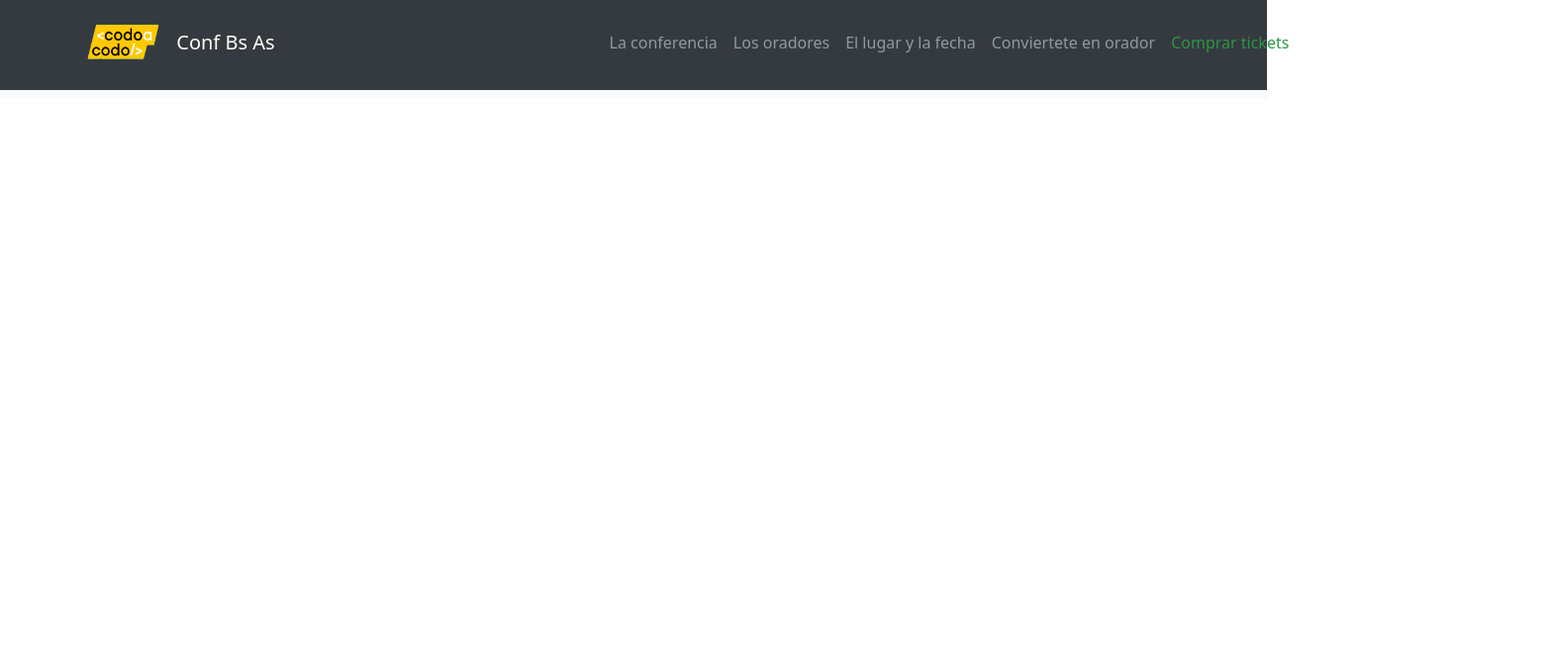
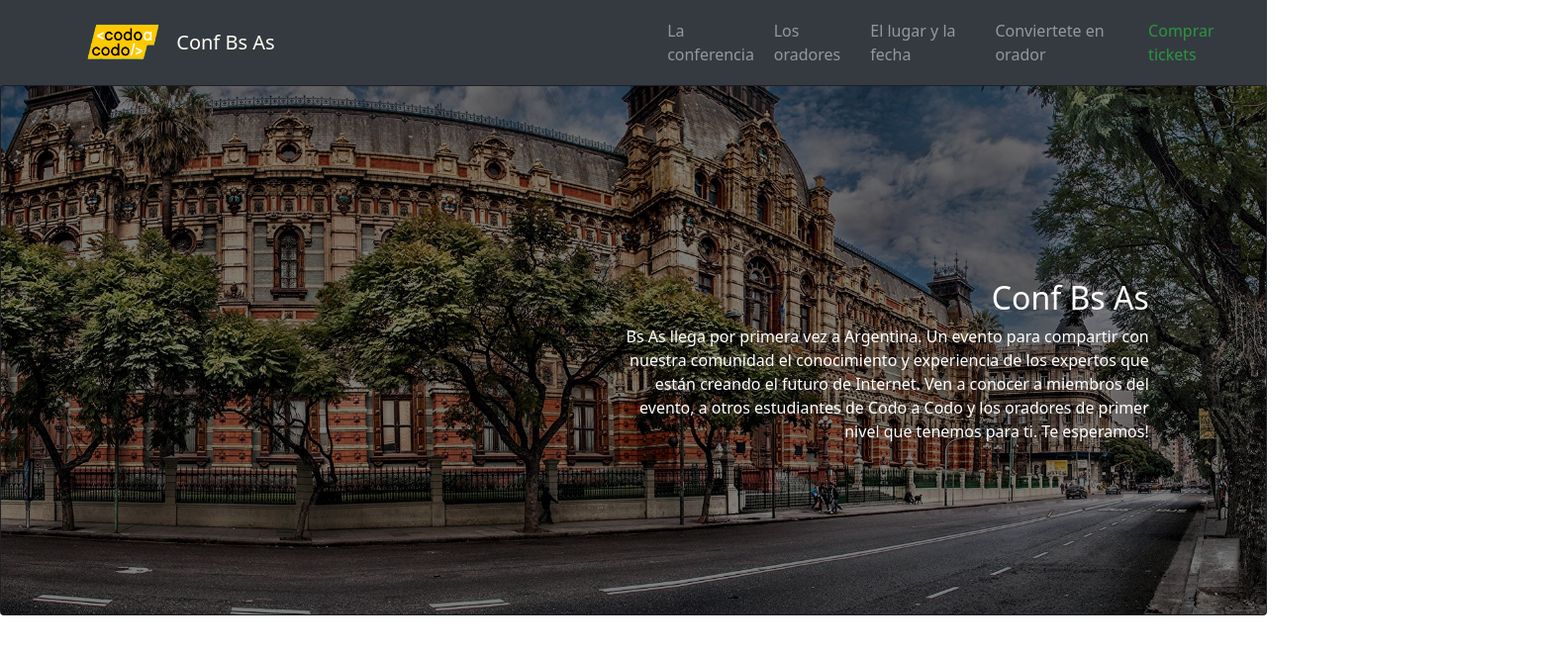
Before and after one commit to MGN97/Tp-integrador-front-end, a website: page index.html in a window 1280 px wide. Shown: the whole page at 99% size, 1569 px wide, since content can reach past the window. Drawn offline with nearby package versions, Linux system fonts and the light colour scheme.

Commit message:
sigo modificando

```diff
--- a/css/mis_estilos.css
+++ b/css/mis_estilos.css
@@ -16,8 +16,7 @@
 }
 
 #mov-menu {
-    position: relative;
-    left: 24%;
+    margin-left: 45vh;
 }
 
 .color-letras-menu {
@@ -39,3 +38,23 @@
 #letras-comprar:hover {
     color: #fefdf3;
 }
+
+#card1 {
+    margin-top: -1%;
+}
+
+#degrade {
+    position: relative;
+}
+
+#arriba {
+    position: absolute;
+    bottom: 0%;
+    opacity: 0.5;
+}
+
+#text-card {
+    text-align: right;
+    margin-right: 8%;
+    margin-top: 14%;
+}
--- a/index.html
+++ b/index.html
@@ -21,8 +21,8 @@
             <button class="navbar-toggler" type="button" data-bs-toggle="collapse" data-bs-target="#navbarNavAltMarkup" aria-controls="navbarNavAltMarkup" aria-expanded="false" aria-label="Toggle navigation">
             <span class="navbar-toggler-icon"></span>
             </button>
-            <div id="mov-menu" class="collapse navbar-collapse" id="navbarNavAltMarkup">
-                <div class="navbar-nav">
+            <div class="collapse navbar-collapse" id="navbarNavAltMarkup">
+                <div id="mov-menu" class="navbar-nav">
                     <a id="letras-menu-mouse" class="nav-link active" href="#">La conferencia</a>
                     <a id="letras-menu-mouse" class="nav-link active" href="#">Los oradores</a>
                     <a id="letras-menu-mouse" class="nav-link active" href="#">El lugar y la fecha</a>
@@ -34,6 +34,17 @@
     </nav>
 
 
+    <div id="card1" class="card bg-dark text-white">
+        <img id="degrade" src="./img/ba11.jpg" class="card-img" alt="">
+        <img id="arriba" src="./img/d1.jpg" alt="" width="100%">
+        <div id="text-card" class="card-img-overlay">
+            <h2 class="card-title">Conf Bs As</h2>
+            <p class="card-text">Bs As llega por primera vez a Argentina. Un evento para compartir con <br> nuestra comunidad el conocimiento y experiencia de los expertos que <br> están creando el futuro de Internet. Ven a conocer a miembros del <br> evento, a otros estudiantes
+                de Codo a Codo y los oradores de primer <br> nivel que tenemos para ti. Te esperamos!</p>
+        </div>
+    </div>
+
+
 </body>
 
 </html>
```
Also changed, not shown: img/ba11.jpg (added), img/d1.jpg (added).
